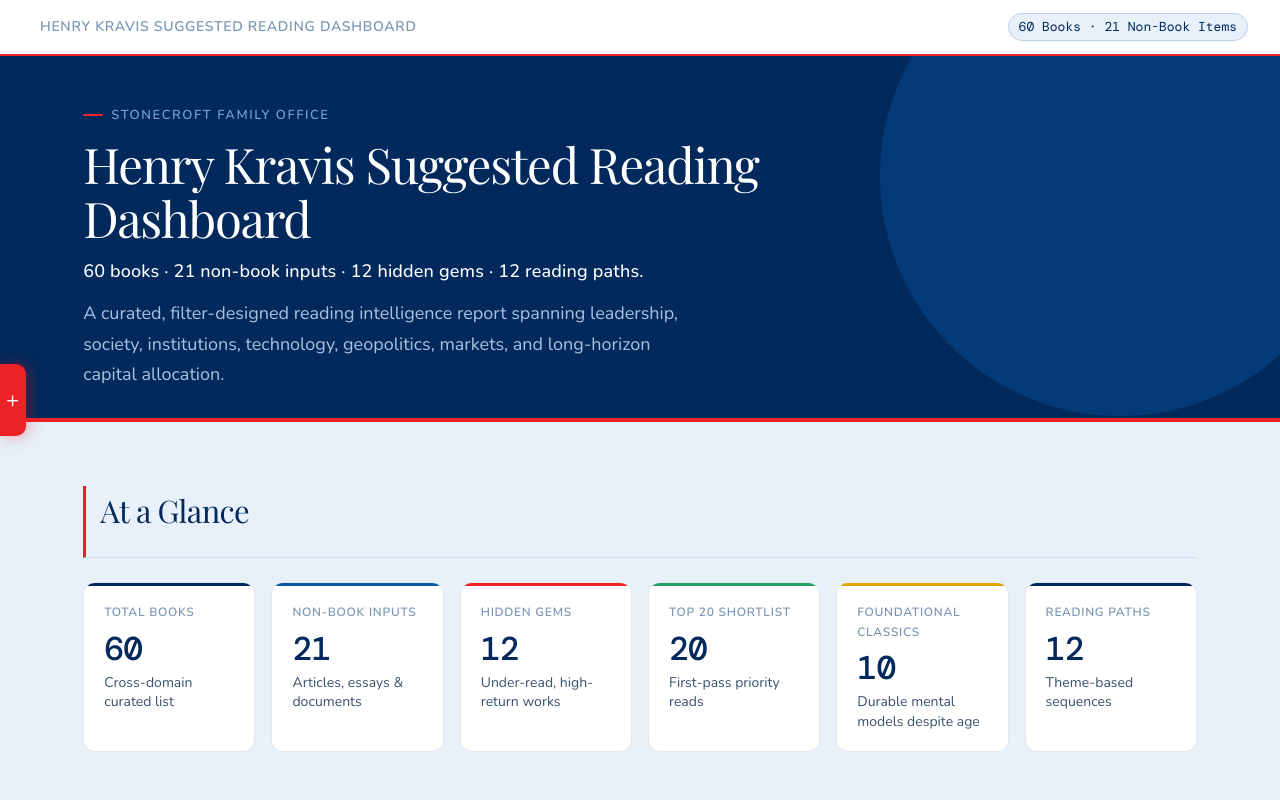
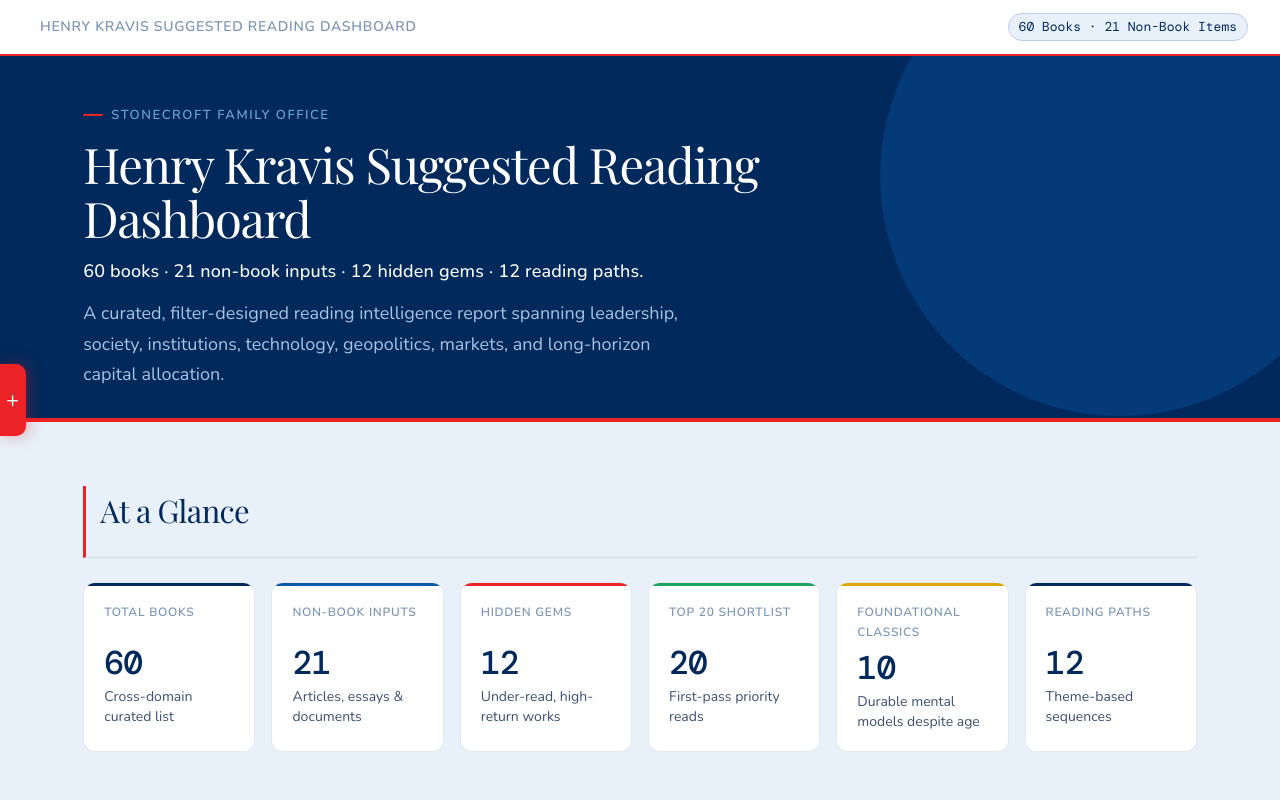
Before and after one commit to cuinnolab/booklist, a plain HTML site: page index.html in a window 1280 px wide. Shown: the top 800 px of the page. Drawn offline with nearby package versions, Linux system fonts and the light colour scheme.

Commit message:
Update index.html

```diff
--- a/index.html
+++ b/index.html
@@ -250,6 +250,7 @@
   padding:20px;
   transition:box-shadow var(--dur-base) var(--ease-out);
   position:relative;overflow:hidden;
+  display:flex;flex-direction:column;
 }
 .metric-card::before{
   content:'';position:absolute;top:0;left:0;right:0;height:3px;
@@ -259,6 +260,7 @@
 .metric-label{
   font-size:clamp(11px,1.5vw,12px);font-weight:600;letter-spacing:0.06em;
   text-transform:uppercase;color:var(--color-text-tertiary);margin-bottom:8px;
+  min-height:2.8em;
 }
 .metric-value{
   font-family:var(--font-mono);
```
